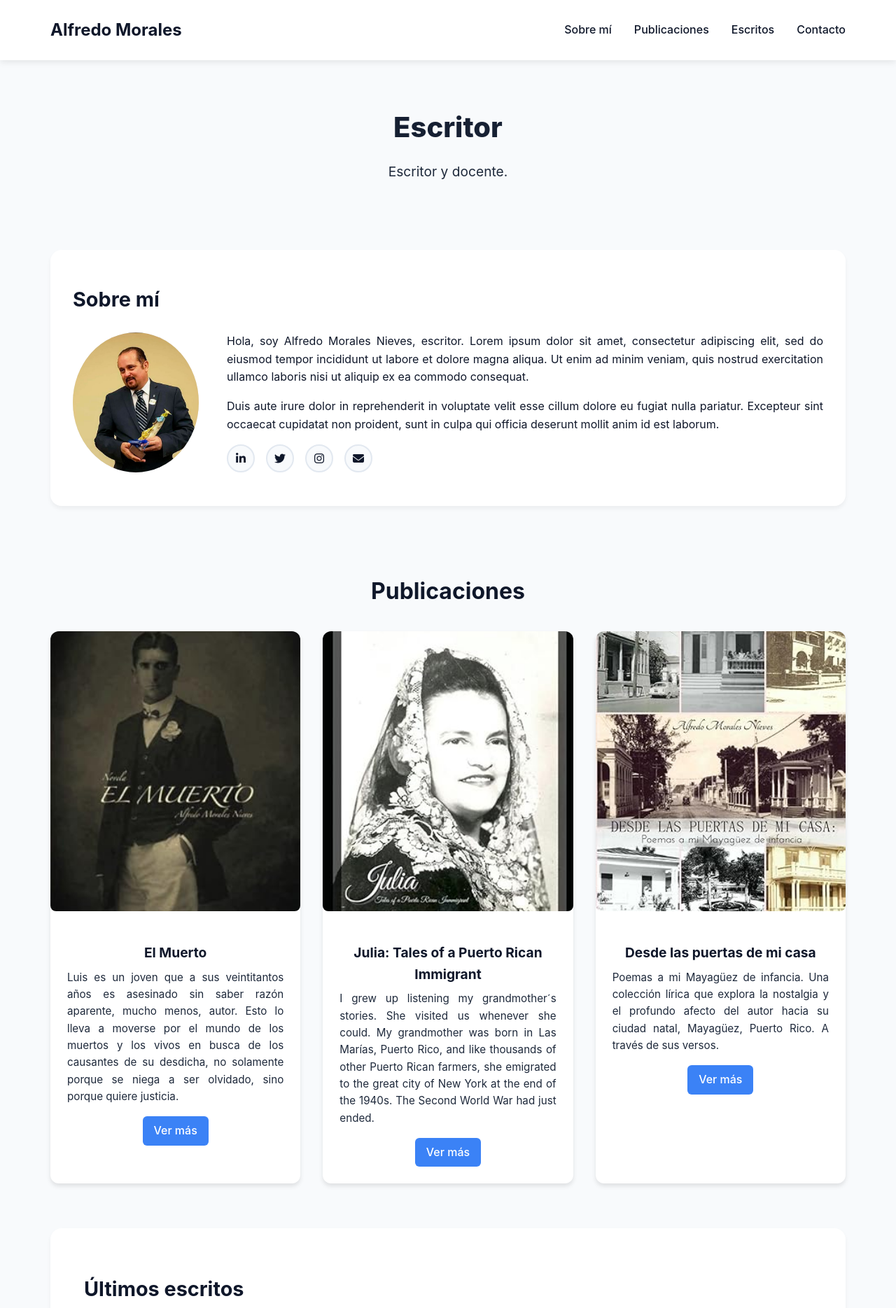
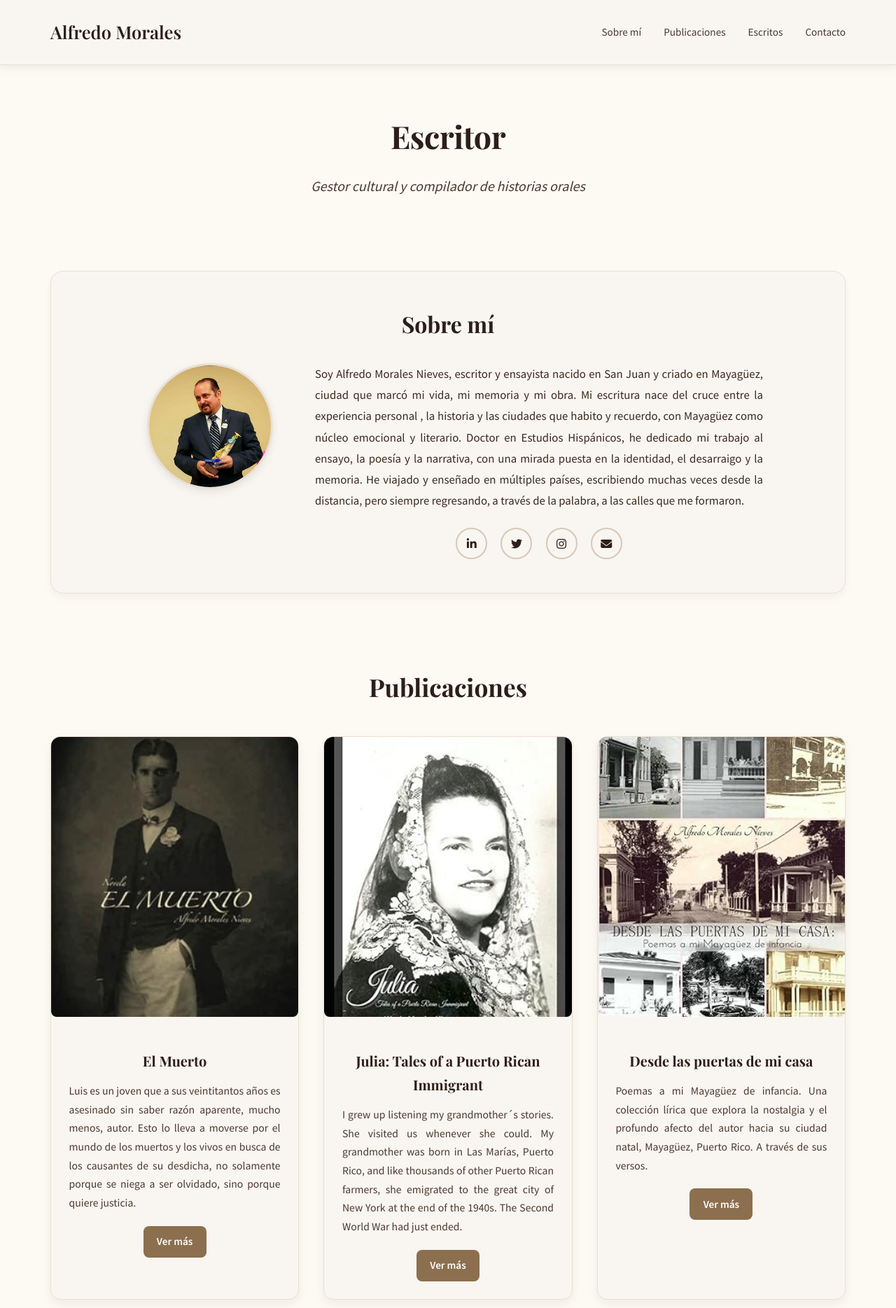
Before and after one commit to Aguusrv/Alfredo-Vlog, a plain HTML site: page index.html in a window 1280 px wide. Shown: the top 1869 px of the page at 70% size. Drawn offline with nearby package versions, Linux system fonts and the light colour scheme.

Commit message:
Add files via upload

```diff
--- a/index.html
+++ b/index.html
@@ -5,27 +5,30 @@
   <meta name="viewport" content="width=device-width, initial-scale=1.0"/>
   <title>Alfredo Morales – Portal Personal</title>
   <link rel="stylesheet" href="https://cdnjs.cloudflare.com/ajax/libs/font-awesome/6.5.0/css/all.min.css" />
+  <link href="https://fonts.googleapis.com/css2?family=Playfair+Display:wght@400;600;700&family=Source+Sans+Pro:wght@300;400;600&display=swap" rel="stylesheet">
   <style>
     * {
       margin: 0;
       padding: 0;
       box-sizing: border-box;
-      font-family: 'Inter', -apple-system, BlinkMacSystemFont, 'Segoe UI', Roboto, sans-serif;
+      font-family: 'Source Sans Pro', sans-serif;
     }
 
     :root {
-      --primary: #0f172a;
-      --secondary: #1e293b;
-      --accent: #3b82f6;
-      --light: #f8fafc;
-      --gray: #94a3b8;
-      --border: #e2e8f0;
+      --primary: #2c1e18;
+      --secondary: #4a3a30;
+      --accent: #8b6f4e;
+      --light: #f9f5f0;
+      --cream: #fdf9f3;
+      --beige: #e8e0d5;
+      --text: #3a2a20;
+      --border: #d4c9b8;
     }
 
     body {
-      background-color: var(--light);
-      color: var(--primary);
-      line-height: 1.6;
+      background-color: var(--cream);
+      color: var(--text);
+      line-height: 1.7;
     }
 
     .container {
@@ -36,11 +39,12 @@
 
     /* Header */
     header {
-      background: white;
-      box-shadow: 0 2px 10px rgba(0,0,0,0.1);
+      background: var(--light);
+      box-shadow: 0 2px 15px rgba(0,0,0,0.08);
       position: sticky;
       top: 0;
       z-index: 100;
+      border-bottom: 1px solid var(--beige);
     }
 
     .header-content {
@@ -51,9 +55,10 @@
     }
 
     .logo h1 {
-      font-size: 1.5rem;
-      font-weight: 700;
+      font-size: 1.6rem;
+      font-weight: 600;
       color: var(--primary);
+      font-family: 'Playfair Display', serif;
     }
 
     nav ul {
@@ -64,9 +69,10 @@
 
     nav a {
       text-decoration: none;
-      color: var(--primary);
+      color: var(--secondary);
       font-weight: 500;
       transition: color 0.2s;
+      font-size: 0.95rem;
     }
 
     nav a:hover {
@@ -80,77 +86,89 @@
     }
 
     .hero h2 {
-      font-size: 2.5rem;
-      font-weight: 800;
+      font-size: 2.8rem;
+      font-weight: 700;
       margin-bottom: 1rem;
-      background: linear-gradient(135deg, var(--primary) 0%, var(--secondary) 100%);
-      -webkit-background-clip: text;
-      -webkit-text-fill-color: transparent;
+      color: var(--primary);
+      font-family: 'Playfair Display', serif;
+      letter-spacing: -0.5px;
     }
 
     .hero p {
-      font-size: 1.2rem;
+      font-size: 1.25rem;
       color: var(--secondary);
-      max-width: 600px;
+      max-width: 650px;
       margin: 0 auto 2rem;
+      font-style: italic;
     }
 
     /* About */
     .about {
       padding: 3rem 0;
-      background: white;
-      border-radius: 16px;
-      margin: 2rem 0;
-      box-shadow: 0 4px 6px rgba(0,0,0,0.05);
+      background: var(--light);
+      border-radius: 18px;
+      margin: 2.5rem 0;
+      box-shadow: 0 6px 12px rgba(0,0,0,0.04);
+      border: 1px solid var(--beige);
     }
 
     .about h3 {
-      font-size: 1.8rem;
-      margin-bottom: 1.5rem;
+      font-size: 2rem;
+      margin-bottom: 1.8rem;
       color: var(--primary);
+      font-family: 'Playfair Display', serif;
+      text-align: center;
     }
 
     .about-content {
-      display: grid;
-      grid-template-columns: 1fr 2fr;
-      gap: 2rem;
-      align-items: start;
+      display: flex;
+      gap: 40px;
+      align-items: flex-start;
+      max-width: 900px;
+      margin: 0 auto;
     }
 
     .profile-img {
-      width: 200px;
-      height: 200px;
+      flex: 0 0 220px;
+      display: flex;
+      justify-content: center;
+      align-items: flex-start;
+    }
+
+    .profile-img img {
+      width: 180px;
+      height: 180px;
       border-radius: 50%;
-      background: var(--border);
-      display: flex;
-      align-items: center;
-      justify-content: center;
-      font-size: 3rem;
-      color: var(--gray);
+      object-fit: cover;
+      border: 3px solid var(--beige);
+      box-shadow: 0 4px 12px rgba(0,0,0,0.08);
     }
 
     .about-text p {
-      margin-bottom: 1rem;
+      margin-bottom: 1.2rem;
       text-align: justify;
+      line-height: 1.8;
+      font-size: 1.05rem;
     }
 
     .social-links {
       display: flex;
-      gap: 1rem;
-      margin-top: 1rem;
+      gap: 1.2rem;
+      margin-top: 1.5rem;
+      justify-content: center;
     }
 
     .social-links a {
       display: inline-flex;
       align-items: center;
       justify-content: center;
-      width: 40px;
-      height: 40px;
+      width: 45px;
+      height: 45px;
       border-radius: 50%;
       background: var(--light);
       color: var(--primary);
       text-decoration: none;
-      transition: all 0.2s;
+      transition: all 0.3s;
       border: 2px solid var(--border);
     }
 
@@ -158,6 +176,7 @@
       background: var(--accent);
       color: white;
       border-color: var(--accent);
+      transform: translateY(-2px);
     }
 
     /* Publications */
@@ -166,84 +185,103 @@
     }
 
     .publications h3 {
-      font-size: 2rem;
-      margin-bottom: 2rem;
+      font-size: 2.2rem;
+      margin-bottom: 2.5rem;
       text-align: center;
       color: var(--primary);
+      font-family: 'Playfair Display', serif;
     }
 
     .books-grid {
       display: grid;
       grid-template-columns: repeat(auto-fit, minmax(250px, 1fr));
-      gap: 2rem;
+      gap: 2.2rem;
       margin-top: 2rem;
     }
 
     .book-card {
-      background: white;
-      border-radius: 12px;
+      background: var(--light);
+      border-radius: 14px;
       overflow: hidden;
-      box-shadow: 0 4px 6px rgba(0,0,0,0.1);
-      transition: transform 0.2s, box-shadow 0.2s;
+      box-shadow: 0 6px 15px rgba(0,0,0,0.06);
+      transition: transform 0.3s, box-shadow 0.3s;
       text-align: center;
+      border: 1px solid var(--beige);
     }
 
     .book-card:hover {
-      transform: translateY(-5px);
-      box-shadow: 0 8px 25px rgba(0,0,0,0.15);
+      transform: translateY(-8px);
+      box-shadow: 0 12px 30px rgba(0,0,0,0.12);
+    }
+
+    .book-card img {
+      width: 100%;
+      height: 320px;
+      object-fit: cover;
+      border-radius: 8px 8px 0 0;
     }
 
     .book-info {
-      padding: 1.5rem;
+      padding: 1.6rem;
     }
 
     .book-info h4 {
-      font-size: 1.2rem;
-      margin-bottom: 0.5rem;
+      font-size: 1.25rem;
+      margin-bottom: 0.8rem;
       color: var(--primary);
+      font-family: 'Playfair Display', serif;
     }
 
     .book-info p {
-      font-size: 0.95rem;
+      font-size: 0.98rem;
       color: var(--secondary);
-      margin-bottom: 1rem;
+      margin-bottom: 1.2rem;
       text-align: justify;
+      line-height: 1.7;
     }
 
     .book-link {
       display: inline-block;
-      padding: 0.5rem 1rem;
+      padding: 0.6rem 1.2rem;
       background: var(--accent);
       color: white;
       text-decoration: none;
-      border-radius: 6px;
-      font-weight: 500;
-      transition: background 0.2s;
+      border-radius: 8px;
+      font-weight: 600;
+      transition: background 0.3s, transform 0.2s;
+      font-size: 0.95rem;
     }
 
     .book-link:hover {
-      background: #2563eb;
+      background: #7a5f42;
+      transform: translateY(-2px);
     }
 
     /* Blog */
     .blog {
       padding: 4rem 0 2rem;
-      background: white;
-      border-radius: 16px;
-      margin: 2rem 0;
-      box-shadow: 0 4px 6px rgba(0,0,0,0.05);
+      background: var(--light);
+      border-radius: 18px;
+      margin: 2.5rem 0;
+      box-shadow: 0 6px 12px rgba(0,0,0,0.04);
+      border: 1px solid var(--beige);
     }
 
     .blog h3 {
-      font-size: 1.8rem;
-      margin-bottom: 2rem;
+      font-size: 1.9rem;
+      margin-bottom: 2.2rem;
       padding: 0 1rem;
+      color: var(--primary);
+      font-family: 'Playfair Display', serif;
+      text-align: center;
     }
 
     .blog-posts {
       display: grid;
-      gap: 2rem;
+      gap: 2.2rem;
       padding: 0 1rem;
+      max-width: 800px;
+      margin: 0 auto;
     }
 
     .blog-post {
@@ -257,79 +295,67 @@
     }
 
     .post-date {
-      color: var(--gray);
-      font-size: 0.9rem;
-      margin-bottom: 0.5rem;
+      color: var(--accent);
+      font-size: 0.95rem;
+      margin-bottom: 0.6rem;
+      font-weight: 600;
     }
 
     .post-title {
-      font-size: 1.3rem;
+      font-size: 1.35rem;
       margin-bottom: 1rem;
       color: var(--primary);
       font-weight: 600;
+      font-family: 'Playfair Display', serif;
     }
 
     .post-excerpt {
       color: var(--secondary);
-      line-height: 1.7;
+      line-height: 1.75;
+      font-size: 1.02rem;
     }
 
     /* Footer */
     footer {
       text-align: center;
-      padding: 3rem 0;
-      color: var(--gray);
-      font-size: 0.9rem;
+      padding: 3rem 0 2rem;
+      color: var(--secondary);
+      font-size: 0.95rem;
+      border-top: 1px solid var(--beige);
+      margin-top: 3rem;
     }
 
     /* Responsive */
     @media (max-width: 768px) {
       .header-content {
         flex-direction: column;
-        gap: 1rem;
+        gap: 1.2rem;
       }
 
       nav ul {
-        gap: 1rem;
+        gap: 1.2rem;
         flex-wrap: wrap;
         justify-content: center;
       }
 
       .about-content {
-        grid-template-columns: 1fr;
+        flex-direction: column;
         text-align: center;
+        gap: 2rem;
       }
 
       .hero h2 {
-        font-size: 2rem;
+        font-size: 2.1rem;
       }
 
       .hero p {
-        font-size: 1rem;
+        font-size: 1.05rem;
       }
 
+      .book-card img {
+        height: 280px;
+      }
     }
-    .about-content {
-  display: flex;
-  gap: 40px;
-  align-items: flex-start;
-}
-
-.profile-img img {
-  width: 240px;
-  height: 240px;
-  border-radius: 50%;
-  object-fit: cover;
-}
-
-
-.profile-img img {
-  width: 180px;
-  height: 200px;
-  border-radius: 50%;
-  object-fit: cover;
-
-}
   </style>
 </head>
 <body>
@@ -355,7 +381,7 @@
   <main class="container">
   <section class="hero">
     <h2>Escritor</h2>
-    <p>Escritor y docente.</p>
+    <p>Gestor cultural y compilador  de historias orales</p>
   </section>
 
   <section id="about" class="about">
@@ -374,7 +400,7 @@
 }
 
 .profile-img {
-  flex: 0 0 220px;        /* ancho fijo */
+  flex: 0 0 220px;
   display: flex;
   justify-content: center;
   align-items: flex-start;
@@ -393,16 +419,17 @@
 
         <div class="about-text">
           <p>
-            Hola, soy Alfredo Morales Nieves, escritor. Lorem ipsum dolor sit amet, consectetur
-            adipiscing elit, sed do eiusmod tempor incididunt ut labore et dolore magna aliqua.
-            Ut enim ad minim veniam, quis nostrud exercitation ullamco laboris nisi ut aliquip ex
-            ea commodo consequat.
+            Soy Alfredo Morales Nieves, escritor y ensayista nacido en San Juan y criado en Mayagüez,
+            ciudad que marcó mi vida, mi memoria y mi obra. Mi escritura nace del cruce entre la experiencia personal
+            , la historia y las ciudades que habito y recuerdo, con Mayagüez como núcleo emocional y literario.
+            Doctor en Estudios Hispánicos, he dedicado mi trabajo al ensayo, la poesía y la narrativa, con una
+            mirada puesta en la identidad, el desarraigo y la memoria. He viajado y enseñado en múltiples países,
+             escribiendo muchas veces desde la distancia, pero siempre regresando, a través de la palabra, a las
+             calles que me formaron.
           </p>
 
           <p>
-            Duis aute irure dolor in reprehenderit in voluptate velit esse cillum dolore eu fugiat
-            nulla pariatur. Excepteur sint occaecat cupidatat non proident, sunt in culpa qui officia
-            deserunt mollit anim id est laborum.
+
           </p>
 
           <div class="social-links">
```
